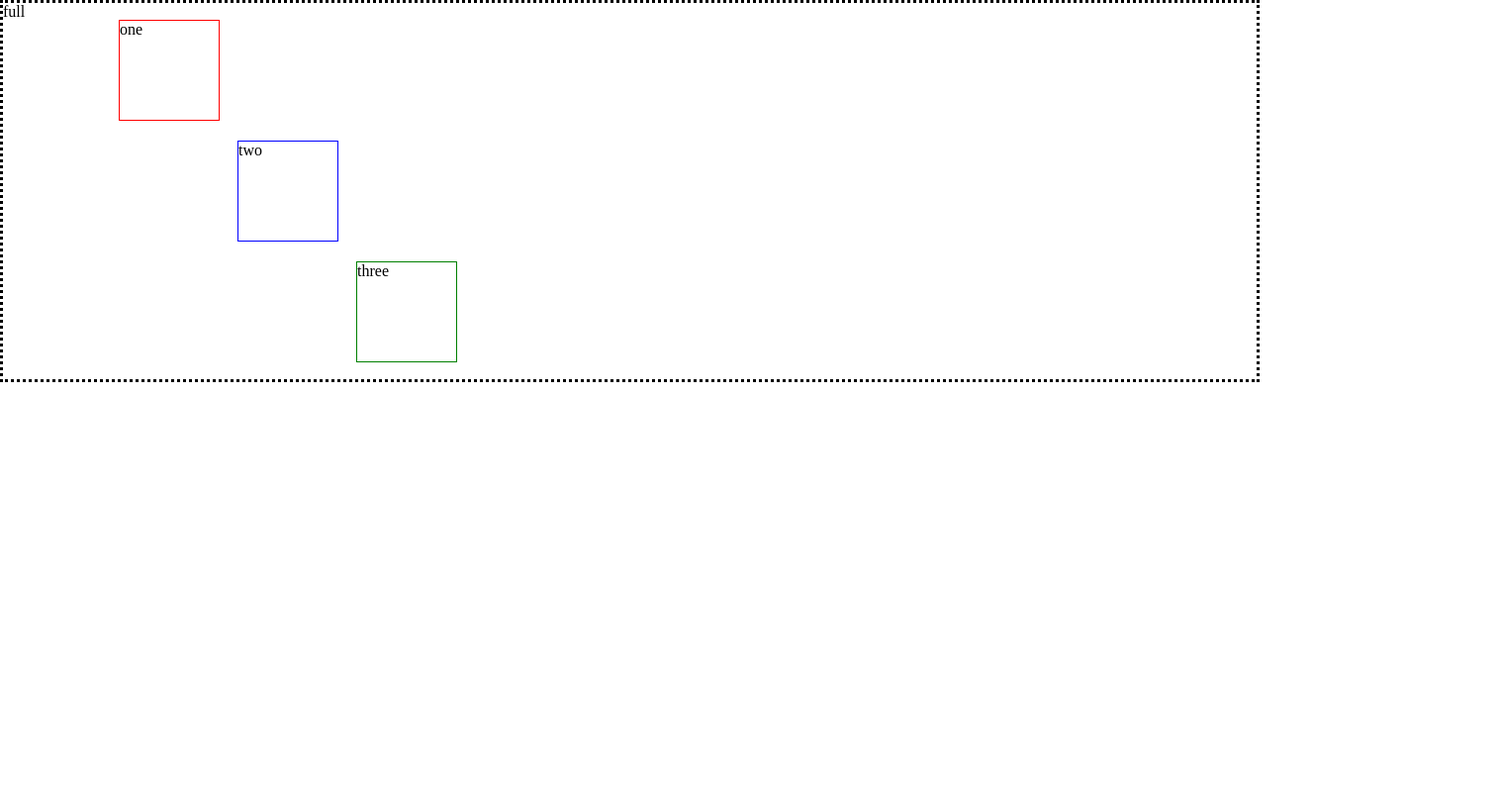
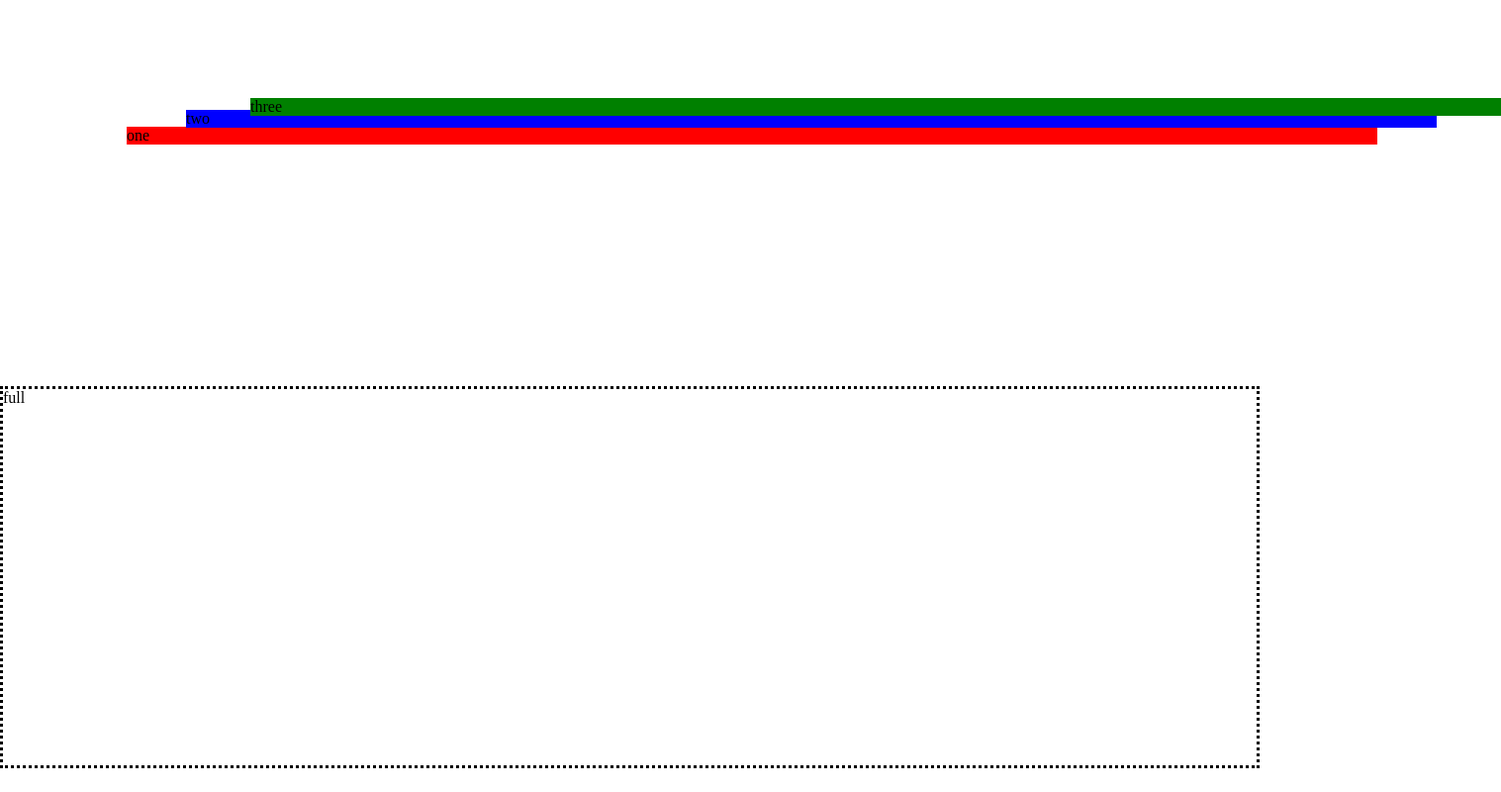
Before and after one commit to SA50-X-19/SA50-2-19_StupenkovSasha, a plain HTML site: page positions/index.html in a window 1280 px wide. Shown: the whole page at 99% size, 1517 px wide, since content can reach past the window. Drawn offline with Linux system fonts and the light colour scheme.

Commit message:
second three boxes done

```diff
--- a/positions/index.html
+++ b/positions/index.html
@@ -8,10 +8,10 @@
     <title>Document</title>
 </head>
 <body>
-    <div class="box" id="fullbox1">full</div>
-    <div class="box" id="one"> one </div>
-    <div class="box" id="two"> two </div>
-    <div class="box" id="three"> three </div>
+    <div class="box" id="fullbox2">full</div>
+    <div class="box" id="four"> one </div>
+    <div class="box" id="five"> two </div>
+    <div class="box" id="six"> three </div>
 
 
 </body>
--- a/positions/style.css
+++ b/positions/style.css
@@ -1,36 +1,27 @@
-body {
-    margin:0
-}
-.box {
-    width: 100px;
-    height: 100px;
-    background-color:white;
-}
-#fullbox1{
+#fullbox2{
     position: absolute;
-    top: 0px;
+    top: 390px;
     left:0px;
     width: 99%;
     height: 380px;
     background-color: white;
     border: dotted  black;
 }
-
-#one{
+#four{
     position: relative;
-    top: 20px;
+    top: 120px;
     left: 120px;
-    border: 1px solid red ;
+    background-color: red;
 }
-#two {
+#five {
     position: relative;
-    top: 40px;
-    left: 240px;
-    border: 1px solid blue;
+    top: 85px;
+    left: 180px;
+    background-color: blue;
 }
-#three{
+#six{
     position: relative;
-    top: 60px;
-    left: 360px;
-    border: 1px solid green;
+    top: 55px;
+    left: 245px;
+    background-color: green;
 }
```
